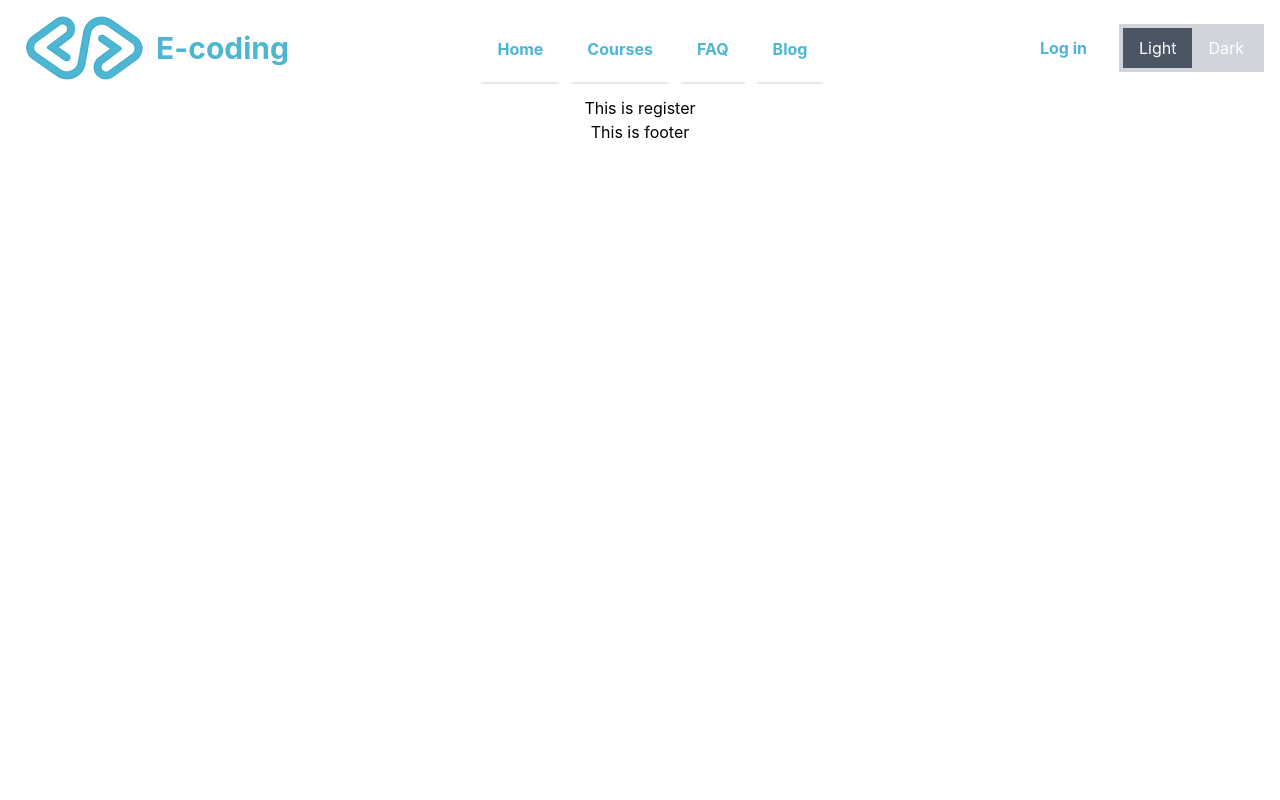
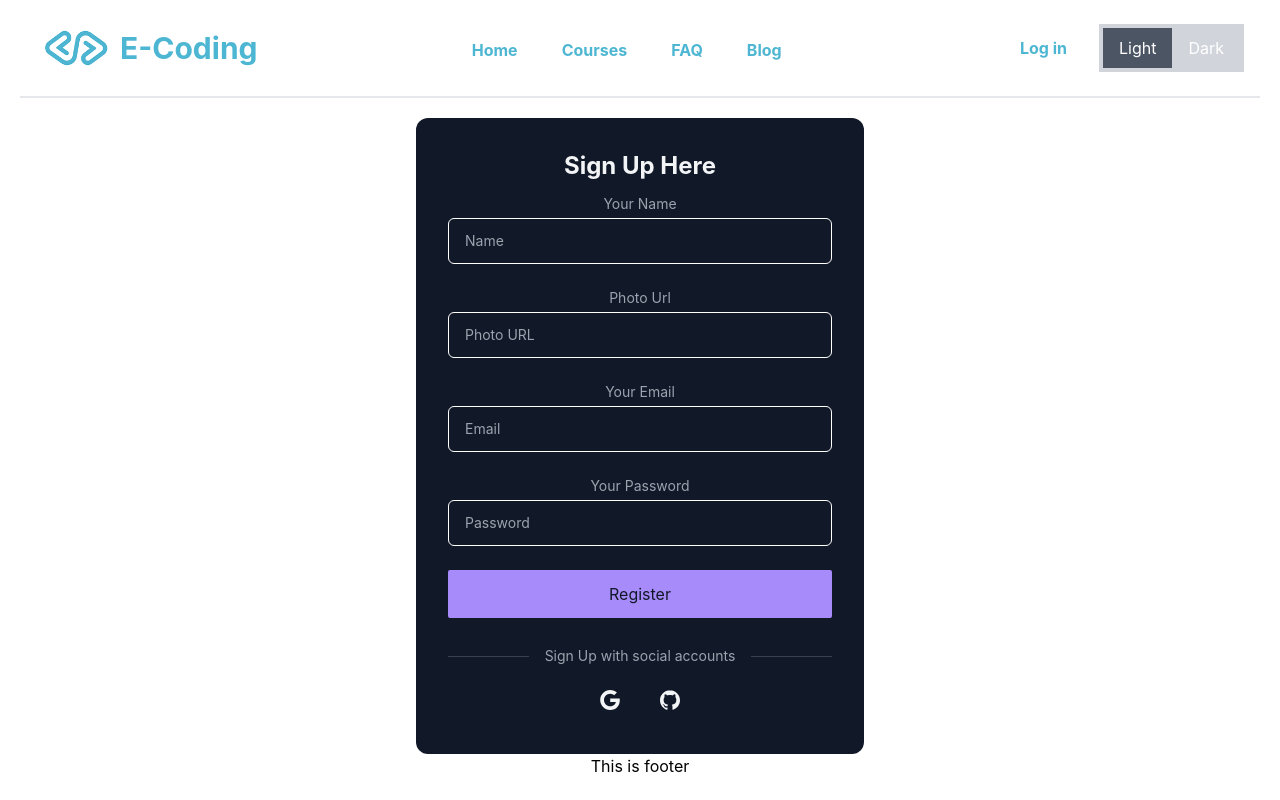
Before and after one commit to Rakib01754/e-coding-client, a React (Create React App) app: page /register in a window 1280 px wide. Built offline with nearby package versions, Linux system fonts and the light colour scheme.

Commit message:
logo resized and title updated

```diff
--- a/public/index.html
+++ b/public/index.html
@@ -3,7 +3,7 @@
 
 <head>
   <meta charset="utf-8" />
-  <link rel="icon" href="%PUBLIC_URL%/favicon.ico" />
+  <link rel="icon" href="%PUBLIC_URL%/favicon.png" />
   <meta name="viewport" content="width=device-width, initial-scale=1" />
   <meta name="theme-color" content="#000000" />
   <meta name="description" content="Web site created using create-react-app" />
@@ -22,7 +22,7 @@
       work correctly both with client-side routing and a non-root public URL.
       Learn how to configure a non-root public URL by running `npm run build`.
     -->
-  <title>React App</title>
+  <title>E-Coding</title>
 </head>
 
 <body>
--- a/src/components/Home.js
+++ b/src/components/Home.js
@@ -11,7 +11,7 @@
             <div className='mx-5 flex flex-col md:flex-row px-5 items-center'>
                 <Lottie animationData={img} loop={true} className='w-full md:w-[40%]'></Lottie>
                 <div className=' w-full md:w-[60%]'>
-                    <h2 className='text-6xl font-bold'>
+                    <h2 className='text-2xl md:text-6xl font-bold'>
                         {''}
                         <Typewriter
                             words={["Let's Learn From Online"]}
@@ -23,7 +23,7 @@
                             delaySpeed={1000}
                         />
                     </h2>
-                    <p className='text-xl mt-3'>
+                    <p className='md:text-xl mt-3'>
                         E-coding is a online learning platform,Various types of programming courses are available here for learn.You can Learn Python, Javascript, Php, Kotlin, C#, C++ from here. Learn Programming and grow your skill.
                     </p>
                     <NavLink to='/courses'>
--- a/src/components/Login.js
+++ b/src/components/Login.js
@@ -5,14 +5,14 @@
     return (
         <div className="w-[90%] mx-auto max-w-md p-8 space-y-3 rounded-xl bg-gray-900 text-gray-100 mt-5">
             <h1 className="text-2xl font-bold text-center">Login</h1>
-            <form novalidate="" action="" className="space-y-6 ng-untouched ng-pristine ng-valid">
+            <form className="space-y-6 ng-untouched ng-pristine ng-valid">
                 <div className="space-y-1 text-sm">
-                    <label for="email" className="block text-gray-400">Your Email</label>
-                    <input type="text" name="email" id="username" placeholder="Email" className="w-full px-4 py-3 rounded-md border border-white bg-gray-900 text-gray-100 focus:border-violet-400" />
+                    <label htmlFor="email" className="block text-gray-400">Your Email</label>
+                    <input type="text" name="email" id="username" placeholder="Email" className="w-full px-4 py-3 rounded-md border border-white bg-gray-900 text-gray-100 focus:border-violet-400" required />
                 </div>
                 <div className="space-y-1 text-sm">
-                    <label for="password" className="block text-gray-400">Your Password</label>
-                    <input type="password" name="password" id="password" placeholder="Password" className="w-full px-4 py-3 rounded-md border border-white bg-gray-900 text-gray-100 focus:border-violet-400" />
+                    <label htmlFor="password" className="block text-gray-400">Your Password</label>
+                    <input type="password" name="password" id="password" placeholder="Password" className="w-full px-4 py-3 rounded-md border border-white bg-gray-900 text-gray-100 focus:border-violet-400" required />
                     <div className="flex justify-end text-xs text-gray-400">
                         <Link rel="noopener noreferrer" to="#">Forgot Password?</Link>
                     </div>
@@ -28,11 +28,6 @@
                 <button aria-label="Log in with Google" className="p-3 rounded-sm">
                     <svg xmlns="http://www.w3.org/2000/svg" viewBox="0 0 32 32" className="w-5 h-5 fill-current">
                         <path d="M16.318 13.714v5.484h9.078c-0.37 2.354-2.745 6.901-9.078 6.901-5.458 0-9.917-4.521-9.917-10.099s4.458-10.099 9.917-10.099c3.109 0 5.193 1.318 6.38 2.464l4.339-4.182c-2.786-2.599-6.396-4.182-10.719-4.182-8.844 0-16 7.151-16 16s7.156 16 16 16c9.234 0 15.365-6.49 15.365-15.635 0-1.052-0.115-1.854-0.255-2.651z"></path>
-                    </svg>href
-                </button>
-                <button aria-label="Log in with Twitter" className="p-3 rounded-sm">
-                    <svg xmlns="http://www.w3.org/2000/svg" viewBox="0 0 32 32" className="w-5 h-5 fill-current">
-                        <path d="M31.937 6.093c-1.177 0.516-2.437 0.871-3.765 1.032 1.355-0.813 2.391-2.099 2.885-3.631-1.271 0.74-2.677 1.276-4.172 1.579-1.192-1.276-2.896-2.079-4.787-2.079-3.625 0-6.563 2.937-6.563 6.557 0 0.521 0.063 1.021 0.172 1.495-5.453-0.255-10.287-2.875-13.52-6.833-0.568 0.964-0.891 2.084-0.891 3.303 0 2.281 1.161 4.281 2.916 5.457-1.073-0.031-2.083-0.328-2.968-0.817v0.079c0 3.181 2.26 5.833 5.26 6.437-0.547 0.145-1.131 0.229-1.724 0.229-0.421 0-0.823-0.041-1.224-0.115 0.844 2.604 3.26 4.5 6.14 4.557-2.239 1.755-5.077 2.801-8.135 2.801-0.521 0-1.041-0.025-1.563-0.088 2.917 1.86 6.36 2.948 10.079 2.948 12.067 0 18.661-9.995 18.661-18.651 0-0.276 0-0.557-0.021-0.839 1.287-0.917 2.401-2.079 3.281-3.396z"></path>
                     </svg>
                 </button>
                 <button aria-label="Log in with GitHub" className="p-3 rounded-sm">
@@ -42,7 +37,7 @@
                 </button>
             </div>
             <p className="text-xs text-center sm:px-6 text-gray-400">Don't have an account?
-                <Link rel="noopener noreferrer" to="/register" className="underline text-gray-100">Sign up</Link>
+                <Link rel="noopener noreferrer" to="/register" className="underline text-gray-100"> Sign up</Link>
             </p>
         </div>
     );
--- a/src/components/Register.js
+++ b/src/components/Register.js
@@ -2,8 +2,44 @@
 
 const Register = () => {
     return (
-        <div>
-            <h1>This is register</h1>
+        <div className="w-[90%] mx-auto max-w-md p-8 space-y-3 rounded-xl bg-gray-900 text-gray-100 mt-5">
+            <h1 className="text-2xl font-bold text-center">Sign Up Here</h1>
+            <form className="space-y-6 ng-untouched ng-pristine ng-valid">
+                <div className="space-y-1 text-sm">
+                    <label htmlFor="name" className="block text-gray-400">Your Name</label>
+                    <input type="text" name="name" id="name" placeholder="Name" className="w-full px-4 py-3 rounded-md border border-white bg-gray-900 text-gray-100 focus:border-violet-400" required />
+                </div>
+                <div className="space-y-1 text-sm">
+                    <label htmlFor="email" className="block text-gray-400">Photo Url</label>
+                    <input type="text" name="photourl" id="photourl" placeholder="Photo URL" className="w-full px-4 py-3 rounded-md border border-white bg-gray-900 text-gray-100 focus:border-violet-400" required />
+                </div>
+                <div className="space-y-1 text-sm">
+                    <label htmlFor="email" className="block text-gray-400">Your Email</label>
+                    <input type="text" name="email" id="email" placeholder="Email" className="w-full px-4 py-3 rounded-md border border-white bg-gray-900 text-gray-100 focus:border-violet-400" required />
+                </div>
+                <div className="space-y-1 text-sm">
+                    <label htmlFor="password" className="block text-gray-400">Your Password</label>
+                    <input type="password" name="password" id="password" placeholder="Password" className="w-full px-4 py-3 rounded-md border border-white bg-gray-900 text-gray-100 focus:border-violet-400" required />
+                </div>
+                <button className="block w-full p-3 text-center rounded-sm text-gray-900 bg-violet-400">Register</button>
+            </form>
+            <div className="flex items-center pt-4 space-x-1">
+                <div className="flex-1 h-px sm:w-16 bg-gray-700"></div>
+                <p className="px-3 text-sm text-gray-400">Sign Up with social accounts</p>
+                <div className="flex-1 h-px sm:w-16 bg-gray-700"></div>
+            </div>
+            <div className="flex justify-center space-x-4">
+                <button aria-label="Log in with Google" className="p-3 rounded-sm">
+                    <svg xmlns="http://www.w3.org/2000/svg" viewBox="0 0 32 32" className="w-5 h-5 fill-current">
+                        <path d="M16.318 13.714v5.484h9.078c-0.37 2.354-2.745 6.901-9.078 6.901-5.458 0-9.917-4.521-9.917-10.099s4.458-10.099 9.917-10.099c3.109 0 5.193 1.318 6.38 2.464l4.339-4.182c-2.786-2.599-6.396-4.182-10.719-4.182-8.844 0-16 7.151-16 16s7.156 16 16 16c9.234 0 15.365-6.49 15.365-15.635 0-1.052-0.115-1.854-0.255-2.651z"></path>
+                    </svg>
+                </button>
+                <button aria-label="Log in with GitHub" className="p-3 rounded-sm">
+                    <svg xmlns="http://www.w3.org/2000/svg" viewBox="0 0 32 32" className="w-5 h-5 fill-current">
+                        <path d="M16 0.396c-8.839 0-16 7.167-16 16 0 7.073 4.584 13.068 10.937 15.183 0.803 0.151 1.093-0.344 1.093-0.772 0-0.38-0.009-1.385-0.015-2.719-4.453 0.964-5.391-2.151-5.391-2.151-0.729-1.844-1.781-2.339-1.781-2.339-1.448-0.989 0.115-0.968 0.115-0.968 1.604 0.109 2.448 1.645 2.448 1.645 1.427 2.448 3.744 1.74 4.661 1.328 0.14-1.031 0.557-1.74 1.011-2.135-3.552-0.401-7.287-1.776-7.287-7.907 0-1.751 0.62-3.177 1.645-4.297-0.177-0.401-0.719-2.031 0.141-4.235 0 0 1.339-0.427 4.4 1.641 1.281-0.355 2.641-0.532 4-0.541 1.36 0.009 2.719 0.187 4 0.541 3.043-2.068 4.381-1.641 4.381-1.641 0.859 2.204 0.317 3.833 0.161 4.235 1.015 1.12 1.635 2.547 1.635 4.297 0 6.145-3.74 7.5-7.296 7.891 0.556 0.479 1.077 1.464 1.077 2.959 0 2.14-0.020 3.864-0.020 4.385 0 0.416 0.28 0.916 1.104 0.755 6.4-2.093 10.979-8.093 10.979-15.156 0-8.833-7.161-16-16-16z"></path>
+                    </svg>
+                </button>
+            </div>
         </div>
     );
 };
--- a/src/components/shared/Header.js
+++ b/src/components/shared/Header.js
@@ -7,23 +7,23 @@
 const Header = () => {
     return (
         <div>
-            <header className="p-4 dark:bg-gray-800 dark:text-gray-100">
+            <header className="p-4 border-b-2 mx-5 dark:bg-gray-800 dark:text-gray-100">
                 <div className="container flex justify-between h-16 mx-auto">
                     <NavLink rel="noopener noreferrer" to="/" aria-label="Back to homepage" className="flex items-center p-2">
-                        <img src={Logo} alt="site logo" /> <span className='font-bold text-[#4DB6D2] text-3xl ml-3'>E-coding</span>
+                        <img src={Logo} className='w-16' alt="site logo" /> <span className='font-bold text-[#4DB6D2] text-3xl ml-3'>E-Coding</span>
                     </NavLink>
                     <ul className="items-stretch hidden space-x-3 lg:flex font-bold text-[#4DB6D2]">
                         <li className="flex">
-                            <NavLink rel="noopener noreferrer" to="/" className="flex items-center px-4 -mb-1 border-b-2 dark:border-transparent dark:text-violet-400 dark:border-violet-400">Home</NavLink>
+                            <NavLink rel="noopener noreferrer" to="/" className="flex items-center px-4 -mb-1  dark:border-transparent dark:text-violet-400 dark:border-violet-400">Home</NavLink>
                         </li>
                         <li className="flex">
-                            <NavLink rel="noopener noreferrer" to="/courses" className="flex items-center px-4 -mb-1 border-b-2 dark:border-transparent">Courses</NavLink>
+                            <NavLink rel="noopener noreferrer" to="/courses" className="flex items-center px-4 -mb-1  dark:border-transparent">Courses</NavLink>
                         </li>
                         <li className="flex">
-                            <NavLink rel="noopener noreferrer" to="/faq" className="flex items-center px-4 -mb-1 border-b-2 dark:border-transparent">FAQ</NavLink>
+                            <NavLink rel="noopener noreferrer" to="/faq" className="flex items-center px-4 -mb-1  dark:border-transparent">FAQ</NavLink>
                         </li>
                         <li className="flex">
-                            <NavLink rel="noopener noreferrer" to="/blog" className="flex items-center px-4 -mb-1 border-b-2 dark:border-transparent">Blog</NavLink>
+                            <NavLink rel="noopener noreferrer" to="/blog" className="flex items-center px-4 -mb-1  dark:border-transparent">Blog</NavLink>
                         </li>
                     </ul>
                     <div className="items-center flex-shrink-0 hidden lg:flex">
```
Also changed, not shown: public/favicon.png (added).
